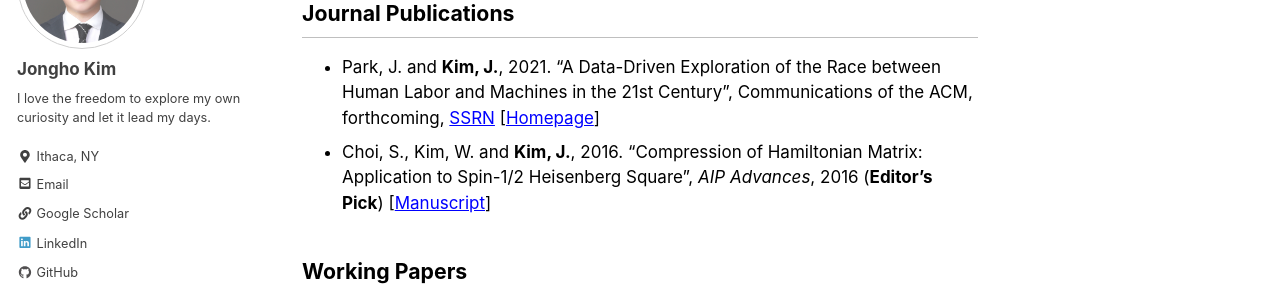
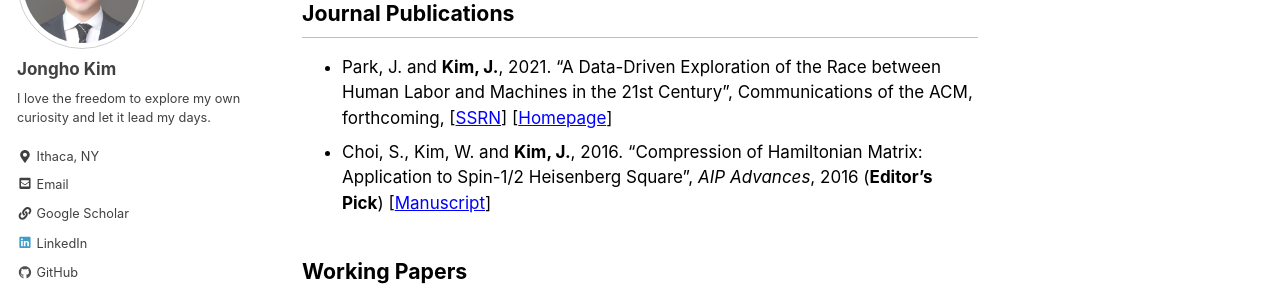
Before and after one commit to jonghkim/jonghkim.github.io, a Jekyll site: the page built from _pages/research.md, in a window 1280 px wide and 900 px high. Shown: the part 193-487 px from the top of the window. Built offline with Jekyll 4.4.1, drawn with Linux system fonts in a browser that asks for light colours.

```diff
--- a/_pages/research.md
+++ b/_pages/research.md
@@ -6,7 +6,7 @@ author_profile: true
 last_modified_at: 2021-03-28
 ---
 ## Journal Publications
-- Park, J. and **Kim, J.**, 2021. “A Data-Driven Exploration of the Race between Human Labor and Machines in the 21st Century”, Communications of the ACM, forthcoming, [SSRN](https://papers.ssrn.com/sol3/papers.cfm?abstract_id=3924789) [[Homepage](http://www.jobautomationindex.com/)]
+- Park, J. and **Kim, J.**, 2021. “A Data-Driven Exploration of the Race between Human Labor and Machines in the 21st Century”, Communications of the ACM, forthcoming, [[SSRN](https://papers.ssrn.com/sol3/papers.cfm?abstract_id=3924789)] [[Homepage](http://www.jobautomationindex.com/)]
 - Choi, S., Kim, W. and **Kim, J.**, 2016. “Compression of Hamiltonian Matrix: Application to Spin-1/2 Heisenberg Square”, *AIP Advances*, 2016 (**Editor’s Pick**) [[Manuscript](https://aip.scitation.org/doi/pdf/10.1063/1.4963834?class=pdf)]
 
 ## Working Papers
```
